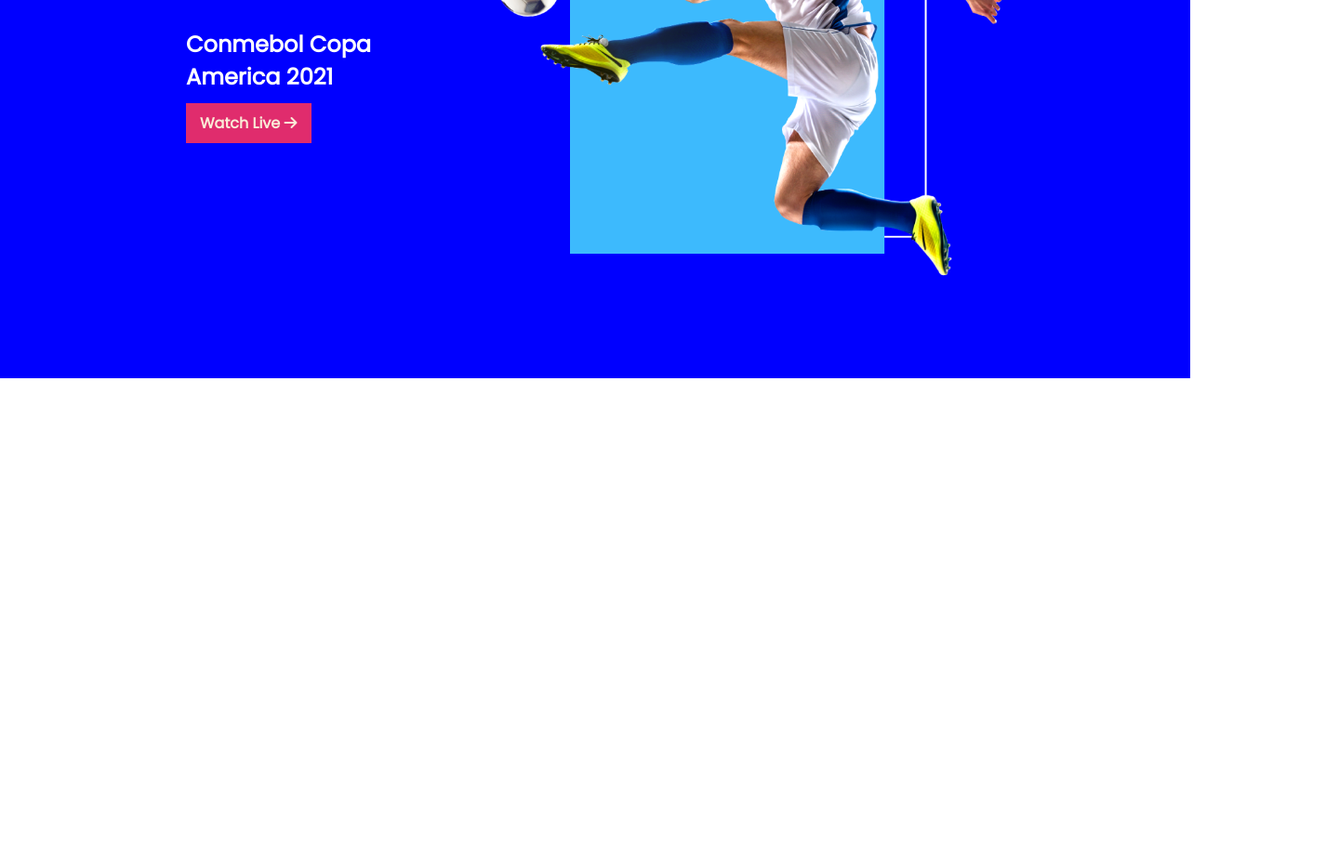
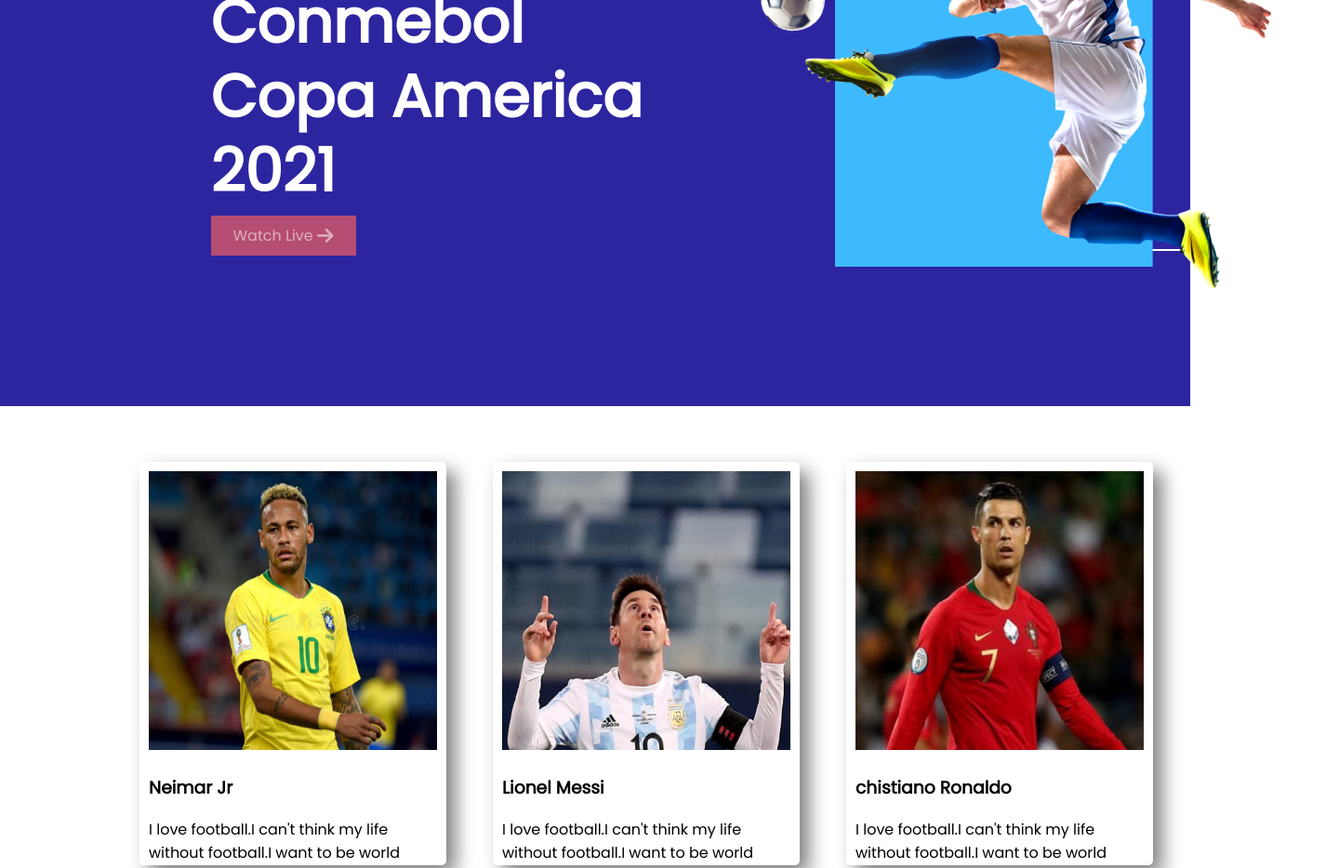
Before and after one commit to BiplobHossainSobuj/responsiveFootball, a plain HTML site: page index.html in a window 1280 px wide. Shown: the part 240-1174 px from the top of the page at 93% size, 1440 px wide, since content can reach past the window. Before the commit the page ends 800 px from the top, so only its background shows below. Drawn offline with Linux system fonts and the light colour scheme.

Commit message:
60% finished

```diff
--- a/index.html
+++ b/index.html
@@ -10,18 +10,107 @@
     <script src="https://kit.fontawesome.com/c980282375.js" crossorigin="anonymous"></script>
 </head>
 <body>
-    <!-- top-section  -->
-    <section class="top-section">
-            <div class="top-banner">
-                <div class="text-area">
-                    <h1>Conmebol Copa America 2021</h1>
-                    <a class="button" href="https://www.facebook.com/">Watch Live  <i class="fas fa-arrow-right"></i></a>
-                </div>
-                <div class="animated-banner">
-                    <img src="images/banner.png" alt="">
-                </div>
-            </div>
-    </section>
+
+    <header>
+        <section class="top-area">
+          <div class="half-width left-side">
+            <h1>Conmebol Copa America 2021</h1>
+            <a class="button" target=”_blank”  href="https://web.programming-hero.com/" >Watch Live <i class="fas fa-arrow-right fa-lg"></i></a>
+          </div>
+          <div class="half-width">
+            <img class="transformer" src="images/banner.png" alt="" width="556.01px" height="438px" >
+          </div>
+        </section>
+      </header>
+
+      <main class="middle-section">
+          <section class="players-area">
+              <div class="article">
+                  <div class="player">
+                    <img src="images/players/player-1.png" alt="">
+                    <h3>Neimar Jr</h3>
+                    <p>I love football.I can't think my life without football.I want to be world champion.</p>
+                  </div>
+              </div>
+              <div class="article ">
+                  <div class="player">
+                    <img src="images/players/player-2.png" alt="">
+                    <h3>Lionel Messi</h3>
+                    <p>I love football.I can't think my life without football.I want to be world champion.</p>
+                  </div>
+              </div>
+              <div class="article">
+                  <div class="player">
+                    <img src="images/players/player-3.png" alt="">
+                    <h3>chistiano Ronaldo</h3>
+                    <p>I love football.I can't think my life without football.I want to be world champion.</p>
+                  </div>
+              </div>
+              <div class="article">
+                  <div class="player">
+                    <img src="images/players/player-4.png" alt="">
+                    <h3>Paolo dybala</h3>
+                    <p>I love football.I can't think my life without football.I want to be world champion.</p>
+                  </div>
+              </div>
+              <div class="article">
+                  <div class="player">
+                    <img src="images/players/player-5.png" alt="">
+                    <h3>Mesut ozil</h3>
+                    <p>I love football.I can't think my life without football.I want to be world champion.</p>
+                  </div>
+              </div>
+              <div class="article">
+                  <div class="player">
+                    <img src="images/players/player-6.png" alt="">
+                    <h3>Maoro Icardi</h3>
+                    <p>I love football.I can't think my life without football.I want to be world champion</p>
+                  </div>
+              </div>
+              <div class="article">
+                  <div class="player">
+                    <img src="images/players/player-7.png" alt="">
+                    <h3>Di Maria</h3>
+                    <p>I love football.I can't think my life without football.I want to be world champion</p>
+                  </div>
+              </div>
+              <div class="article">
+                 <div class="player">
+                    <img src="images/players/player-8.png" alt="">
+                    <h3>Kylian Mbappé</h3>
+                    <p>I love football.I can't think my life without football.I want to be world champion</p>
+                 </div>
+              </div>
+              <div class="article">
+                  <div class="player">
+                    <img src="images/players/player-9.png" alt="">
+                    <h3>Mohamed Salah</h3>
+                    <p>I love football.I can't think my life without football.I want to be world champion</p>
+                  </div>
+              </div>
+              <div class="article">
+                  <div class="player">
+                    <img src="images/players/player-10.png" alt="">
+                    <h3>Harry Kane</h3>
+                    <p>I love football.I can't think my life without football.I want to be world champion</p>
+                  </div>
+              </div>
+              <div class="article">
+                  <div class="player">
+                    <img src="images/players/player-11.png" alt="">
+                    <h3>Kevin De Bruyne</h3>
+                    <p>I love football.I can't think my life without football.I want to be world champion</p>
+                  </div>
+              </div>
+              <div class="article">
+                  <div class="player">
+                    <img src="images/players/player-12.png" alt="">
+                    <h3>Philippe Coutinho</h3>
+                    <p>I love football.I can't think my life without football.I want to be world champion</p>
+                  </div>
+              </div>
+          </section>
+      </main>
 
 </body>
 </html>
--- a/style.css
+++ b/style.css
@@ -3,23 +3,33 @@
     margin: 0;
     padding: 0;
     font-family: 'Poppins', sans-serif;
+    overflow-x: hidden;
 }
-.top-section{
+/* .top-section{
     background-color: blue;
+
+}
+h1{
+    font-weight: 700;
+    size: 680px;
+    line-height: 60;
+
 }
 
  .top-banner{
     display: flex;
-    padding-top: 100px;
+     padding-top: 100px;
     padding-bottom: 100px;
     margin: 0 200px;
 
 }
-.text-area{
+
+ .text-area{
     margin-top: 150px;
-    font-weight:900;
-    color: white;
+
+
 }
+
 .button{
     background-color: #E02C6D;
     text-decoration: none;
@@ -27,12 +37,76 @@
     padding: 10px 15px;
     color: antiquewhite;
 }
-
-.animated-banner img{
+ .animated-banner{
+    width: 50%;
+}
+ .animated-banner img{
     width: 550px;
     height: 440px;
-    margin-left: 100px
+    margin-left: 100px;
 }
 .animated-banner:hover{
-    background-color: aliceblue;
+    transform: scale(1.5);
+    transition-duration: 2s;
+}  */
+header{
+    background-color:rgba(45, 37, 160, 1);
+  }
+  h1 {
+    font-size: 64px;
+    Line-height:80px;
+    font-weight: 700;
+    height: 230px;
+    width:485px;
+    color:  rgba(255, 255, 255, 1);
+    margin-bottom: 27px;
+  }
+  .top-area {
+    width: 1440px;
+    height: 677px;
+    display: flex;
+    align-items: center;
+    justify-content: center;
+
+  }
+  .left-side{
+    margin-right: 102px;
+    margin-left: 156px;
+  }
+  .button{
+    text-decoration: none;
+    background-color: rgb(182, 77, 115);
+    color: rgba(255, 255, 255, 0.555);
+    font-weight: 500;
+    font-size: 16px;
+    Padding: 10px 24px 10px 24px;
+    line-height: 24px;
+    width: 168px;
+    height: 44px;
+    transition: 0.3s;
+  }
+  .players-area{
+      display: grid;
+      grid-template-columns: repeat(3,1fr);
+      padding-top: 20px;
+
+  }
+  .article{
+    width: 330px;
+    height: 434px;
+    margin-top: 40px;
+    margin-left: 50px;
+    box-shadow: 10px 10px 20px grey;
+    border-radius: 5px;
+  }
+  .players-area img{
+      height: 300px;
+      width: 310px;
+  }
+  .player{
+      margin: 10px 10px;
+  }
+.middle-section{
+    margin-left: 100px;
+    margin-right: 130px;
 }
```
